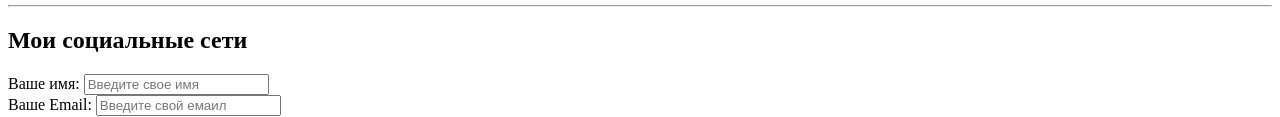
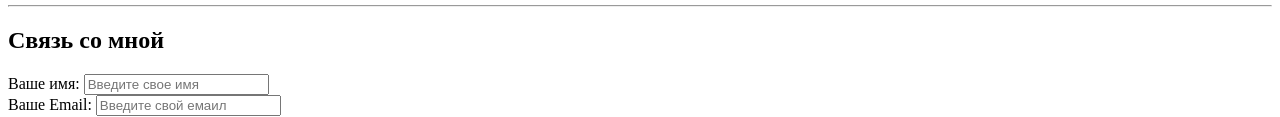
Before and after one commit to ildaryamaltdinov/html, a plain HTML site: page index.html in a window 1280 px wide. Shown: the part 1599-1716 px from the top of the page. Drawn offline with Linux system fonts and the light colour scheme.

Commit message:
Update index.html

```diff
--- a/index.html
+++ b/index.html
@@ -140,7 +140,7 @@
     </table>
 
     <hr>
-    <h2>Мои социальные сети</h2>
+    <h2>Связь со мной</h2>
 
     <form action="/">
 
```
